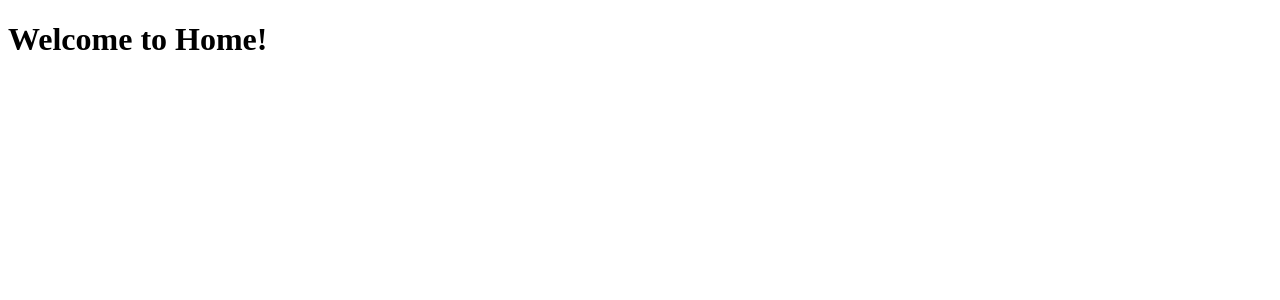
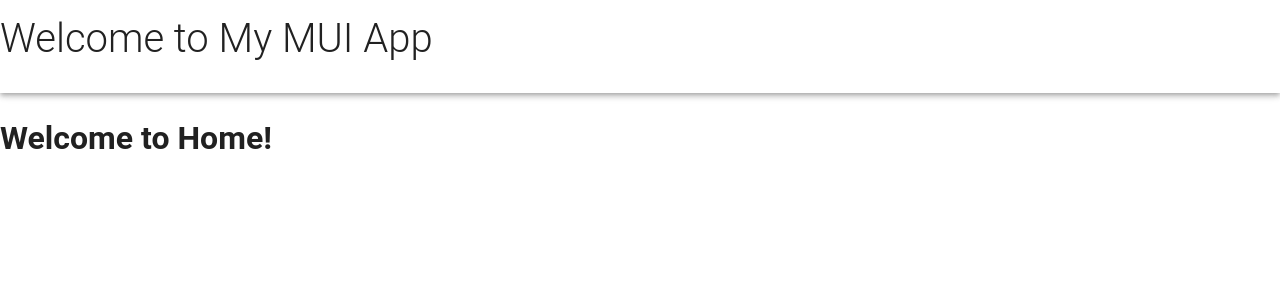
Before and after one commit to phsims/Junior-Booster, a React (Vite) app: page / in a window 1280 px wide. Shown: the top 300 px of the page. Built offline with nearby package versions, Linux system fonts and the light colour scheme.

Commit message:
theme added

```diff
--- a/src/app/app.tsx
+++ b/src/app/app.tsx
@@ -1,14 +1,27 @@
-// eslint-disable-next-line @typescript-eslint/no-unused-vars
-import Home from 'src/pages/Home/Home';
+import { ThemeProvider } from '@mui/material/styles';
+import CssBaseline from '@mui/material/CssBaseline';
+import { AppBar, Typography } from '@mui/material';
+
+import theme from '../theme/theme';
+import Home from './pages/Home/Home';
 import styles from './app.module.scss';
-
 
 
 export function App() {
   return (
-    <div>
-     <Home />
-    </div>
+    <ThemeProvider theme={theme}>
+      <CssBaseline />
+      <AppBar
+        position="static"
+        color="transparent"
+        sx={{ p: ' 1rem 0', flexGrow: 1 }}
+      >
+        <Typography variant="h1" component="h2" gutterBottom>
+          Welcome to My MUI App
+        </Typography>
+      </AppBar>
+      <Home />
+    </ThemeProvider>
   );
 }
 
--- /dev/null
+++ b/src/theme/theme.ts
@@ -0,0 +1,36 @@
+import { createTheme } from '@mui/material/styles';
+
+const theme = createTheme({
+  palette: {
+    primary: {
+      main: '#1976d2', // Custom primary color
+    },
+    secondary: {
+      main: '#dc004e', // Custom secondary color
+    },
+  },
+  typography: {
+    fontFamily: 'Roboto, Arial, sans-serif',
+    h1: {
+      fontSize: '2.5rem',
+    },
+    body1: {
+      fontSize: '1rem',
+    },
+  },
+//   components: {
+//     MuiButton: {
+//       styleOverrides: {
+//         root: {
+//           borderRadius: '4rem',
+//           padding: '1rem 2rem',
+//         },
+//         sizeSmall: {
+//             padding: '0.5rem 1rem'
+//           }
+//       },
+//     },
+//   },
+});
+
+export default theme;
```
Also changed, not shown: src/app/pages/Home/Home.module.scss (renamed from src/pages/Home/Home.module.scss), src/app/pages/Home/Home.tsx (renamed from src/pages/Home/Home.tsx), 1 other file (tests, documents, lock files or other folders).
